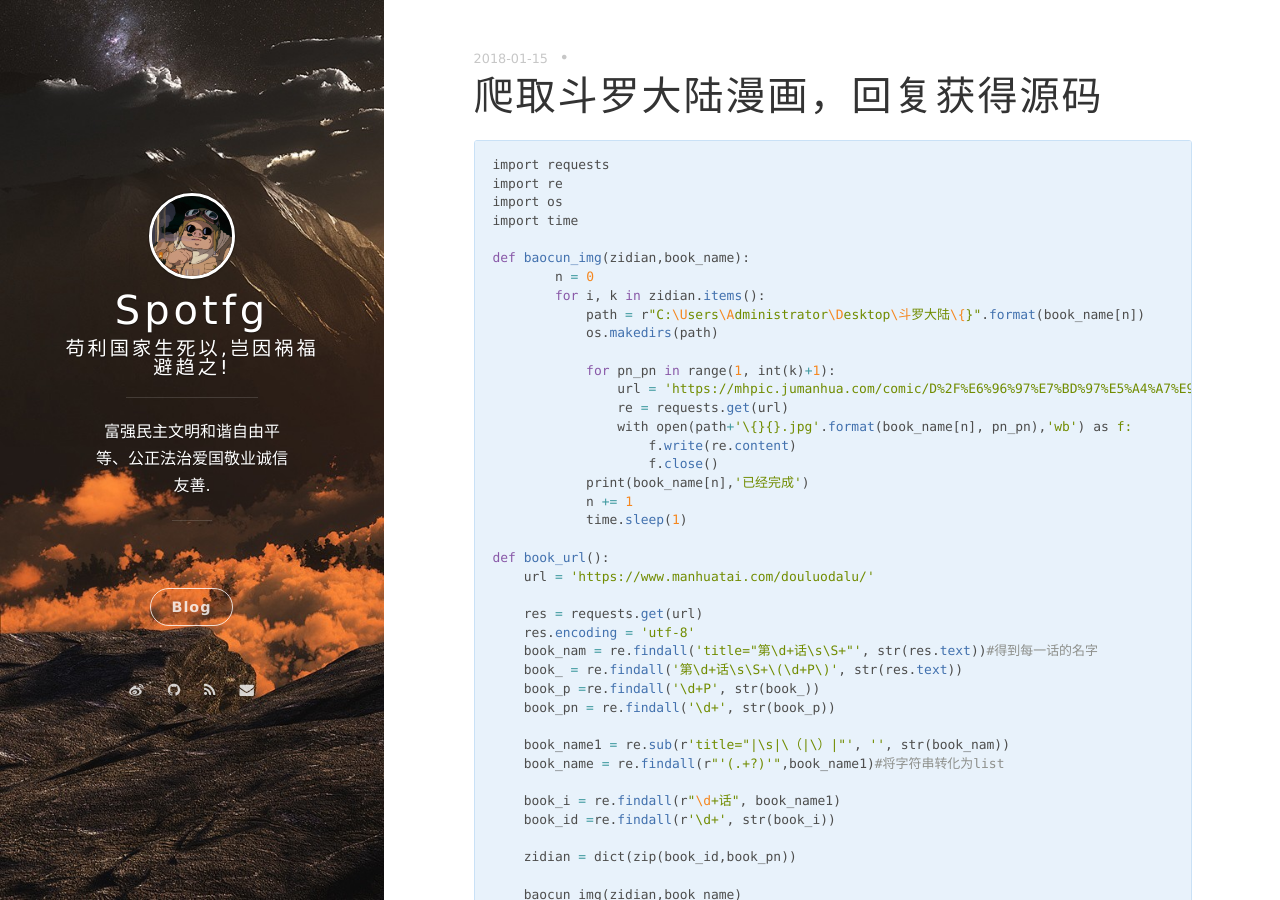
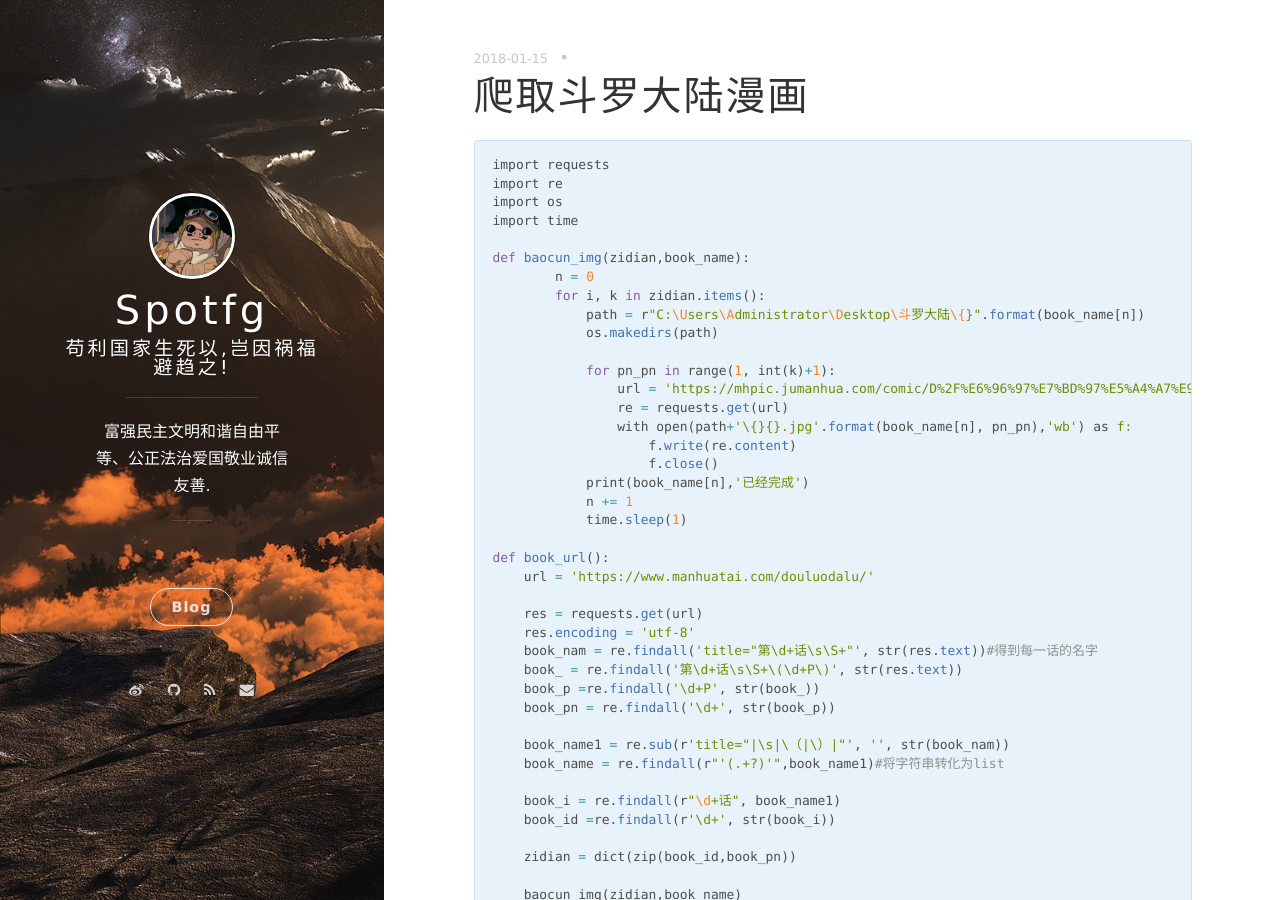
Before and after one commit to 7134g/7134g.github.io, a Jekyll site: the page built from _posts/2018-01-15-python-dldl.markdown, in a window 1280 px wide and 900 px high. Built offline with Jekyll 4.4.1, drawn with Linux system fonts in a browser that asks for light colours; nearby versions of some CDN libraries; comment, search, counter and statistics services are not loaded.

Commit message:
爬虫文章

```diff
--- a/_posts/2018-01-15-python-xiaoshuo.markdown
+++ b/_posts/2018-01-15-python-dldl.markdown
@@ -1,6 +1,6 @@
 ---
 layout: post
-title: 爬取斗罗大陆漫画，回复获得源码
+title: 爬取斗罗大陆漫画
 date: 2018-01-15 15:32:24.000000000 +09:00
 ---
 
```
